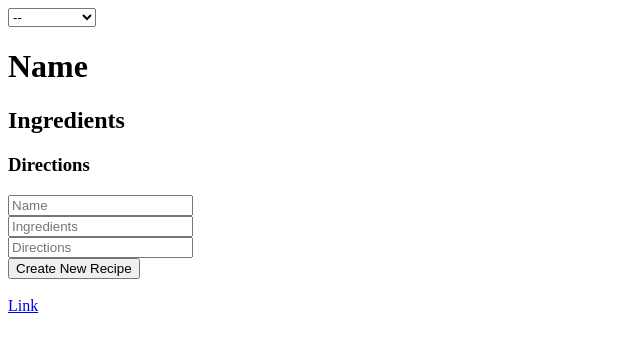
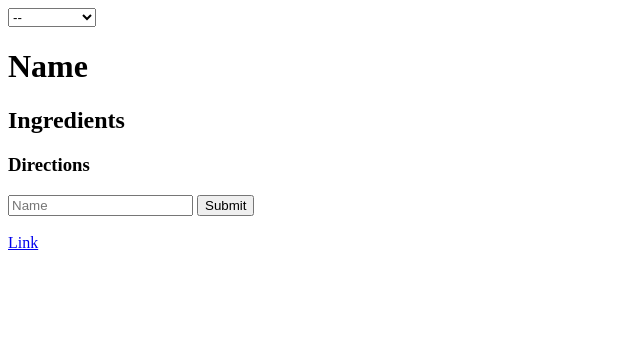
Before and after one commit to bmccaffrey/node-postgres, a website: page public/index.html in a window 1280 px wide. Shown: the whole page, without its empty margins (0-640 px from the left). Drawn offline with Linux system fonts and the light colour scheme.

Commit message:
simplify for testing POST requests

```diff
--- a/public/index.html
+++ b/public/index.html
@@ -17,21 +17,20 @@
       <option value="directions">Directions</option>
       <option value="*">All</option>
     </select>
-    <!-- <br>
-    <input type="submit" id="subButton"> -->
   </form>
   <h1>Name</h1>
   <h2>Ingredients</h2>
   <h3>Directions</h3>
   <div>
-    <form action="/addrecipe">
-      <input type="text" name="" id="" placeholder="Name">
-      <br>
+    <form action="/addrecipe" method="post">
+      <input type="text" name="recName" placeholder="Name">
+      <!-- <br>
       <input type="text" name="" id="" placeholder="Ingredients">
       <br>
-      <input type="text" name="" id="" placeholder="Directions">
+      <input type="text" name="" id="" placeholder="Directions"> -->
+      <input type="submit">
+      <!-- <button>Create New Recipe</button> -->
     </form>
-    <button>Create New Recipe</button>
   </div>
   <br>
 
@@ -45,6 +44,7 @@
     var ingredients = document.querySelector('h2');
     var directions = document.querySelector('h3');
     var selector = document.querySelector('select');
+    var button = document.querySelector('button');
     function get() {
       let value = selector.value;
       console.log(value);
@@ -58,22 +58,8 @@
         })
         .catch(error => console.error(error))
     }
-    // button.addEventListener('click', Grab);
+
     selector.addEventListener('input', get);
-    // var myRequest = new Request('/addrecipe', { method: 'POST' });
-    // let createRecipe = fetch(myRequest)
-    //   .then(response => {
-    //     if (response.status === 200) {
-    //       return response.json();
-    //     } else {
-    //       throw new Error('Something went wrong on API server.');
-    //     }
-    //   })
-    //   .then(response => {
-    //     console.debug(response);
-    //   }).catch(error => {
-    //     console.error(error);
-    //   });
 
   </script>
 </body>
```
